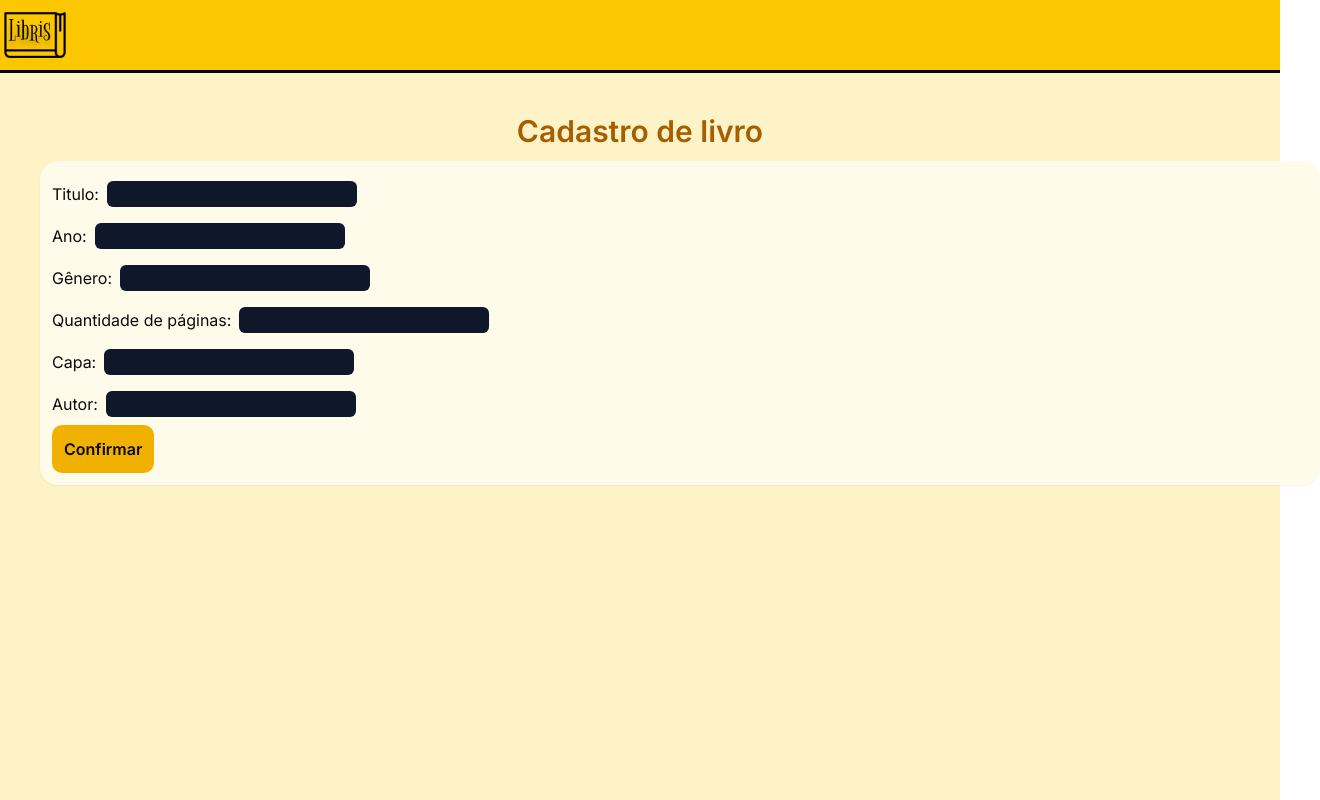
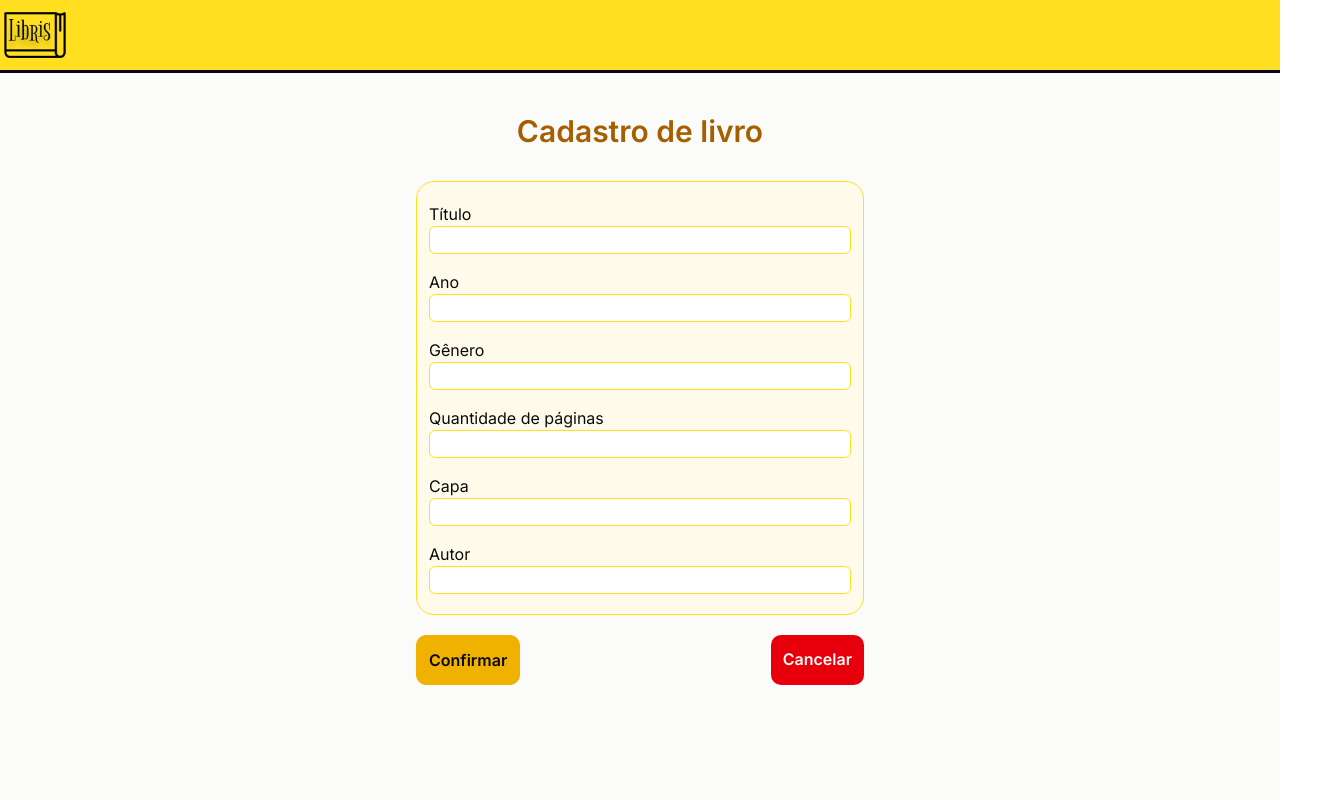
Before and after one commit to GuilhermeFornaciari/Trabalho-Pweb, a Next.js app: page /register_book in a window 1280 px wide. Shown: the whole page, 1320 px wide, since content can reach past the window. Built offline with nearby package versions, Linux system fonts and the light colour scheme.

Commit message:
estilo da tela de cadastro de livro alterado

```diff
--- a/app/components/header.tsx
+++ b/app/components/header.tsx
@@ -2,7 +2,7 @@ import Image from "next/image"
 
 export default function Header() {
   return (
-    <header className="bg-yellow-400 border-b-3 border-slate-950">
+    <header className="bg-yellow-300 border-b-3 border-slate-950">
       <div className="w-7xl m-auto">
         <Image src="/libris.png" width={70} height={70} alt="Libris logo"/>
       </div>
--- a/app/register_book/page.tsx
+++ b/app/register_book/page.tsx
@@ -2,6 +2,7 @@
 
 import { useState } from "react";
 import Header from "@/components/header";
+import Link from "next/link";
 
 export default function RegisterBook() {
   const [form, setForm] = useState({
@@ -55,51 +56,54 @@ async function cadastrar() {
     }));
   }
 
-  const labelStyle = "block py-2";
+  const labelStyle = "block py-2 flex flex-col";
   const spanStyle = "mr-2 color-black";
-  const inputStyle = "px-2 py-px outline-0 bg-slate-900 text-amber-100 rounded-sm";
+  const inputStyle = "px-2 border border-yellow-300 py-px outline-0 bg-white text-amber-100 rounded-sm";
 
   return (
-    <div className="min-h-screen bg-amber-100 min-h-screen">
+    <div className="min-h-screen bg-olive-50 min-h-screen">
       <Header></Header>
       <div className="flex flex-col items-center justify-center p-10">
         <h1 className="text-yellow-700 text-3xl font-semibold mb-3">Cadastro de livro</h1>
-        <div className="w-7xl m-auto bg-amber-50 p-3 rounded-2xl shadow-xs">
+        <div className="w-md my-5 mx-auto border border-yellow-300 bg-amber-50 p-3 rounded-2xl">
           <form
             id="formulario"
             name="formulario"
-
           >
             <label className={labelStyle}>
-              <span className={spanStyle}>Titulo:</span>
+              <span className={spanStyle}>Título</span>
               <input type="text" name="titulo" id="titulo" className={inputStyle} value={form.titulo} onChange={handleChange} required/>
             </label>
             <label className={labelStyle}>
-              <span className={spanStyle}>Ano:</span>
+              <span className={spanStyle}>Ano</span>
               <input type="number" name="ano" id="ano" className={inputStyle} value={form.ano} onChange={handleChange} required/>
             </label>
             <label className={labelStyle}>
-              <span className={spanStyle}>Gênero:</span>
+              <span className={spanStyle}>Gênero</span>
               <input type="text" name="genero" id="genero" className={inputStyle} value={form.genero} onChange={handleChange} required/>
             </label>
             <label className={labelStyle}>
-              <span className={spanStyle}>Quantidade de páginas:</span>
+              <span className={spanStyle}>Quantidade de páginas</span>
               <input type="number" name="paginas" id="paginas" className={inputStyle} value={form.paginas} onChange={handleChange} required/>
             </label>
             <label className={labelStyle}>
-              <span className={spanStyle}>Capa:</span>
+              <span className={spanStyle}>Capa</span>
               <input type="text" name="capa" id="capa" className={inputStyle} value={form.capa} onChange={handleChange} required/>
             </label>
             <label className={labelStyle}>
-              <span className={spanStyle}>Autor:</span>
+              <span className={spanStyle}>Autor</span>
               <input type="text" name="autor" id="autor" className={inputStyle} value={form.autor} onChange={handleChange} required/>
             </label>
 
           </form>
 
-          <button className="p-3 font-semibold bg-yellow-500 rounded-lg" onClick={cadastrar}>
+        </div>
+        <div className="w-md flex justify-between">
+          <button className="p-3 font-semibold bg-yellow-500 border border-yellow-500 ease-in-out durantion-500 hover:bg-yellow-400 hover:shadow-[0_0_3px_rgb(3,3,3)] hover:border-slate-700 shadow-indigo-950 rounded-lg"
+          onClick={cadastrar}>
             Confirmar
           </button>
+          <Link href="/" className="p-3 font-semibold bg-red-600 hover:bg-rose-700 rounded-lg text-olive-50">Cancelar</Link>
         </div>
       </div>
     </div>
```
